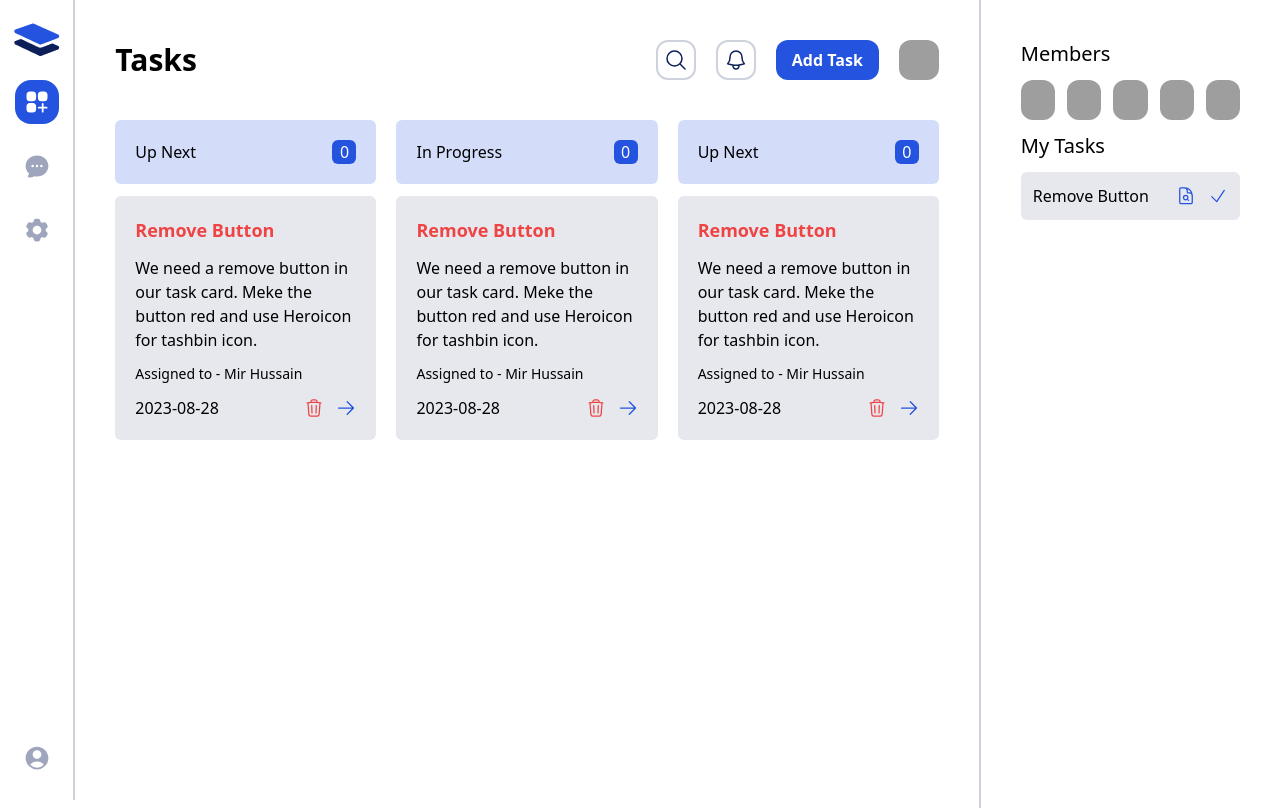
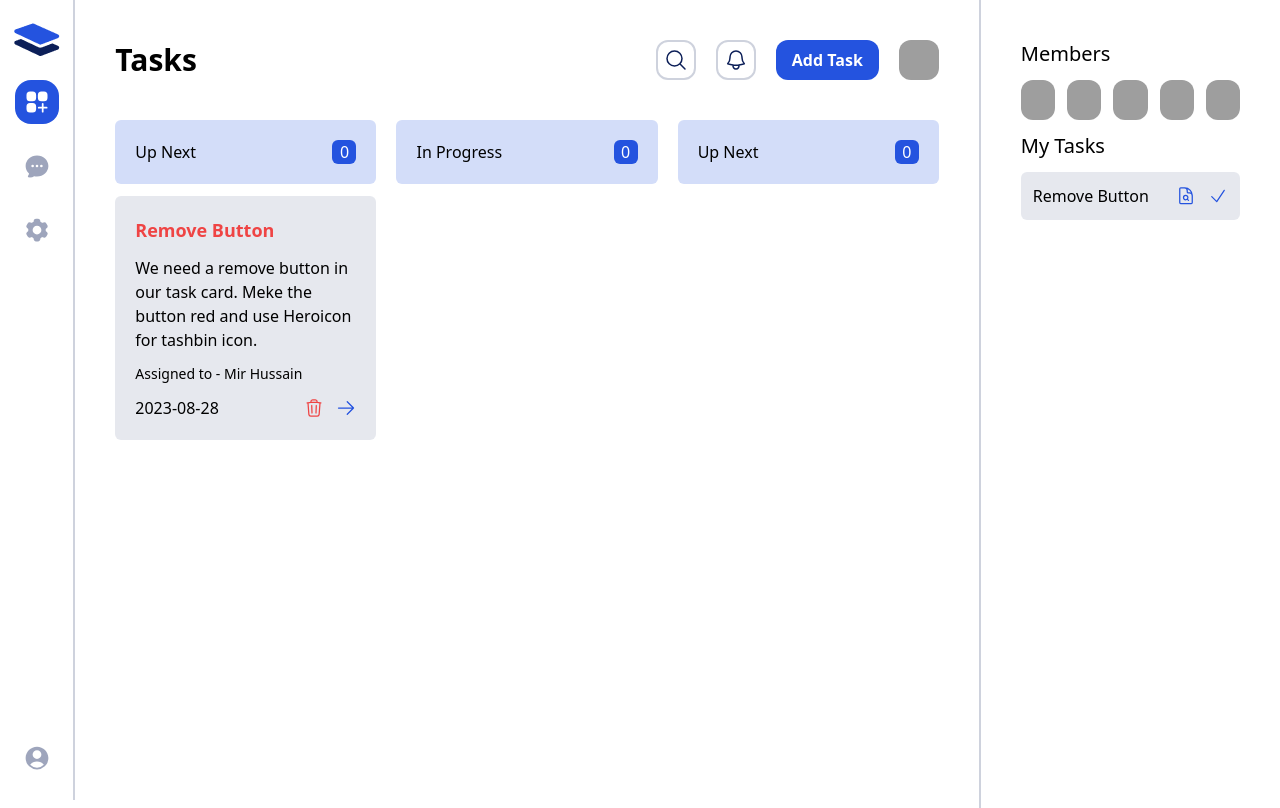
Before and after one commit to coder7475/taskmaster-redux-acc, a React (Vite) app: page / in a window 1280 px wide. Shown: the top 808 px of the page. Built offline with nearby package versions, Linux system fonts and the light colour scheme; grey boxes are pictures that could not be loaded.

Commit message:
feat: show the task based on status

```diff
--- a/src/pages/Tasks.jsx
+++ b/src/pages/Tasks.jsx
@@ -8,6 +8,10 @@ import { useSelector } from "react-redux";
 const Tasks = () => {
   const [isOpen, setIsOpen] = useState(false);
   const { tasks } = useSelector((state) => state.tasksSlice);
+
+  const pendingTasks = tasks.filter((task) => task.status === "pending");
+  const runnigTasks = tasks.filter((task) => task.status === "runnig");
+  const doneTasks = tasks.filter((task) => task.status === "done");
 
   return (
     <div className="h-screen grid grid-cols-12">
@@ -48,7 +52,7 @@ const Tasks = () => {
               </p>
             </div>
             <div className="space-y-3">
-              {tasks.map((task) => (
+              {pendingTasks.map((task) => (
                 <TaskCard key={task.id} task={task} />
               ))}
             </div>
@@ -61,7 +65,7 @@ const Tasks = () => {
               </p>
             </div>
             <div className="space-y-3">
-              {tasks.map((task) => (
+              {runnigTasks.map((task) => (
                 <TaskCard key={task.id} task={task} />
               ))}
             </div>
@@ -74,7 +78,7 @@ const Tasks = () => {
               </p>
             </div>
             <div className="space-y-3">
-              {tasks.map((task) => (
+              {doneTasks.map((task) => (
                 <TaskCard key={task.id} task={task} />
               ))}
             </div>
```
